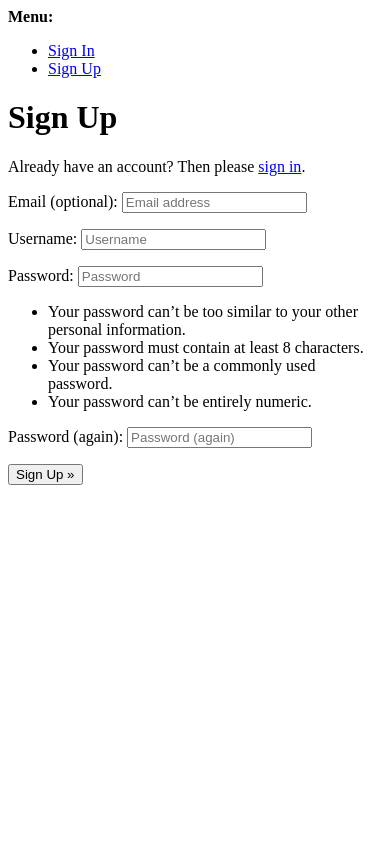
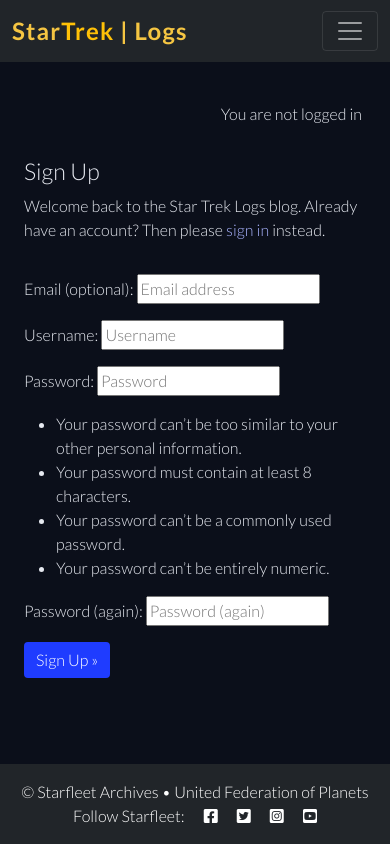
Before and after one commit to dylanmcca/trekkie-blog, a Django app: page /accounts/signup/ in a window 390 px wide. Run offline with Django 4.2, Linux system fonts and the light colour scheme; parts of the project's set-up code (start-up, migrations or seed data) failed here and were passed over.

Commit message:
added AllAuth & styling from base.html to Login Logout & Register pages

```diff
--- a/templates/account/login.html
+++ b/templates/account/login.html
@@ -12,9 +12,8 @@
         <div class="col-md-8 mt-3 offset-md-2">
             <h3>{% trans "Sign In" %}</h3>
 
-            <p>{% blocktrans %}Welcome back to the code|star blog. To leave a comment or like a post, please log in. If
-                you
-                have not created an account yet, then <a class="link" href="{{ signup_url }}">sign up</a>
+            <p>{% blocktrans %}Welcome back to Star Trek Logs | blog. To leave a comment or like a post, please log in. If
+                you have not created an account yet, then <a class="link" href="{{ signup_url }}">sign up</a>
                 first.{% endblocktrans %}</p>
         </div>
     </div>
--- a/templates/account/signup.html
+++ b/templates/account/signup.html
@@ -1,21 +1,38 @@
-{% extends "account/base.html" %}
+{% extends "base.html" %}
 
 {% load i18n %}
 
 {% block head_title %}{% trans "Signup" %}{% endblock head_title %}
 
 {% block content %}
-<h1>{% trans "Sign Up" %}</h1>
+<div class="container">
+  <div class="row">
+    <div class="col-md-8 mt-3 offset-md-2">
+      <h3>{% trans "Sign Up" %}</h3>
 
-<p>{% blocktrans %}Already have an account? Then please <a href="{{ login_url }}">sign in</a>.{% endblocktrans %}</p>
+      <p>{% blocktrans %}
+        Welcome back to the Star Trek Logs blog.
+        Already have an account? Then please
+        <a class="link" href="{{ login_url }}">sign in</a>
+        instead.
+      {% endblocktrans %}</p>
+    </div>
+  </div>
+  <div class="row">
+    <div class="col-md-8 mt-3 offset-md-2">
+      <form class="signup" id="signup_form" method="post"
+        action="{% url 'account_signup' %}">
+        {% csrf_token %}
+        {{ form.as_p }}
+        {% if redirect_field_value %}
+        <input type="hidden" name="{{ redirect_field_name }}"
+          value="{{ redirect_field_value }}" />
+        {% endif %}
+        <button class="btn btn-signup right" type="submit">
+          {% trans "Sign Up" %} &raquo;</button>
+      </form>
+    </div>
+  </div>
+</div>
 
-<form class="signup" id="signup_form" method="post" action="{% url 'account_signup' %}">
-  {% csrf_token %}
-  {{ form.as_p }}
-  {% if redirect_field_value %}
-  <input type="hidden" name="{{ redirect_field_name }}" value="{{ redirect_field_value }}" />
-  {% endif %}
-  <button type="submit">{% trans "Sign Up" %} &raquo;</button>
-</form>
-
-{% endblock content %}
+{% endblock %}
--- a/templates/base.html
+++ b/templates/base.html
@@ -96,6 +96,11 @@
 
     <!-- Main content -->
     <main class="flex-shrink-0 main-bg container mt-4">
+        {% if user.is_authenticated %}
+        <p class="text-end m-3">You are logged in as {{ user }}</p>
+        {% else %}
+        <p class="text-end m-3">You are not logged in</p>
+        {% endif %}
 
         {% block content %}
         <!-- Page-specific content goes here -->
--- a/trekkie_blog/settings.py
+++ b/trekkie_blog/settings.py
@@ -27,7 +27,7 @@
 SECRET_KEY = "AVRhex3D=9.^ulD!zQ3LQ6qJ)@9ZP3gGk$e&+r+!zF^k$y8t#(1"
 
 # SECURITY WARNING: don't run with debug turned on in production!
-DEBUG = False
+DEBUG = True
 
 ALLOWED_HOSTS = ['.herokuapp.com', '127.0.0.1', 'localhost' ]
 
```
